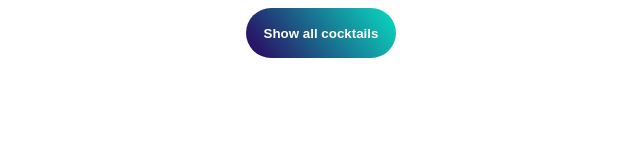
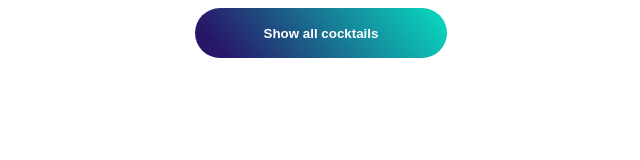
Before and after one commit to decourselle-etienne/JS-SDV, a plain HTML site: page index.html in a window 1280 px wide. Shown: the whole page, without its empty margins (319-959 px from the left). Drawn offline with Linux system fonts and the light colour scheme.

Commit message:
changement Css et Js

```diff
--- a/exercice_2.js
+++ b/exercice_2.js
@@ -32,10 +32,10 @@ class CocktailShow {
 
             const cocktailDiv = document.createElement('div');
             cocktailDiv.setAttribute('class', 'cocktail');
+            elementCreator.addElement('h1', 'textContent', allDrinks[i].strDrink, cocktailDiv);
 
             ingredientsLister.listIngredient(allDrinks[i], cocktailDiv);
 
-            elementCreator.addElement('h1', 'textContent', allDrinks[i].strDrink, cocktailDiv);
             elementCreator.addElement('p', 'textContent', allDrinks[i].strCategory, cocktailDiv);
             elementCreator.addElement('img', 'setAttribute', allDrinks[i].strDrinkThumb, cocktailDiv, 'src');
             elementCreator.addElement('p', 'textContent', allDrinks[i].strInstructions, cocktailDiv);
@@ -91,14 +91,13 @@ class IngredientsLister {
         }
     }
 
-    isIngredient = (ingredient, measure, ul, cocktailDiv) => {
+    isIngredient(ingredient, measure, ul, cocktailDiv) {
         if (ingredient) {
             const liIngredients = document.createElement('li');
             liIngredients.textContent = `${ingredient} - ${measure}`;
             ul.appendChild(liIngredients);
             cocktailDiv.appendChild(ul);
         }
-        else { }
     }
 }
 
--- a/style.css
+++ b/style.css
@@ -4,11 +4,17 @@ body {
 }
 
 #root {
-    width: 50%;
+    width: 100%;
     margin: auto;
+    display: flex;
+    flex-direction: row;
+    flex-wrap: wrap;
+    justify-content: space-around;
+    gap: 8%
 }
 
 .cocktail {
+    width: 25%;
     margin-top: 10px;
     border: solid #acacac;
     box-shadow: 2px 2px 2px 1px rgba(0, 0, 0, 0.2);
@@ -27,7 +33,9 @@ img {
 
 button {
     height: 50px;
-    width: 150px;
+    width: 20%;
+    margin-right: 40%;
+    margin-left: 40%;
     background: rgb(255, 255, 255);
     background: linear-gradient(53deg, rgb(40, 22, 104) 10%, rgb(8, 221, 193) 100%);
     border: none;
```
